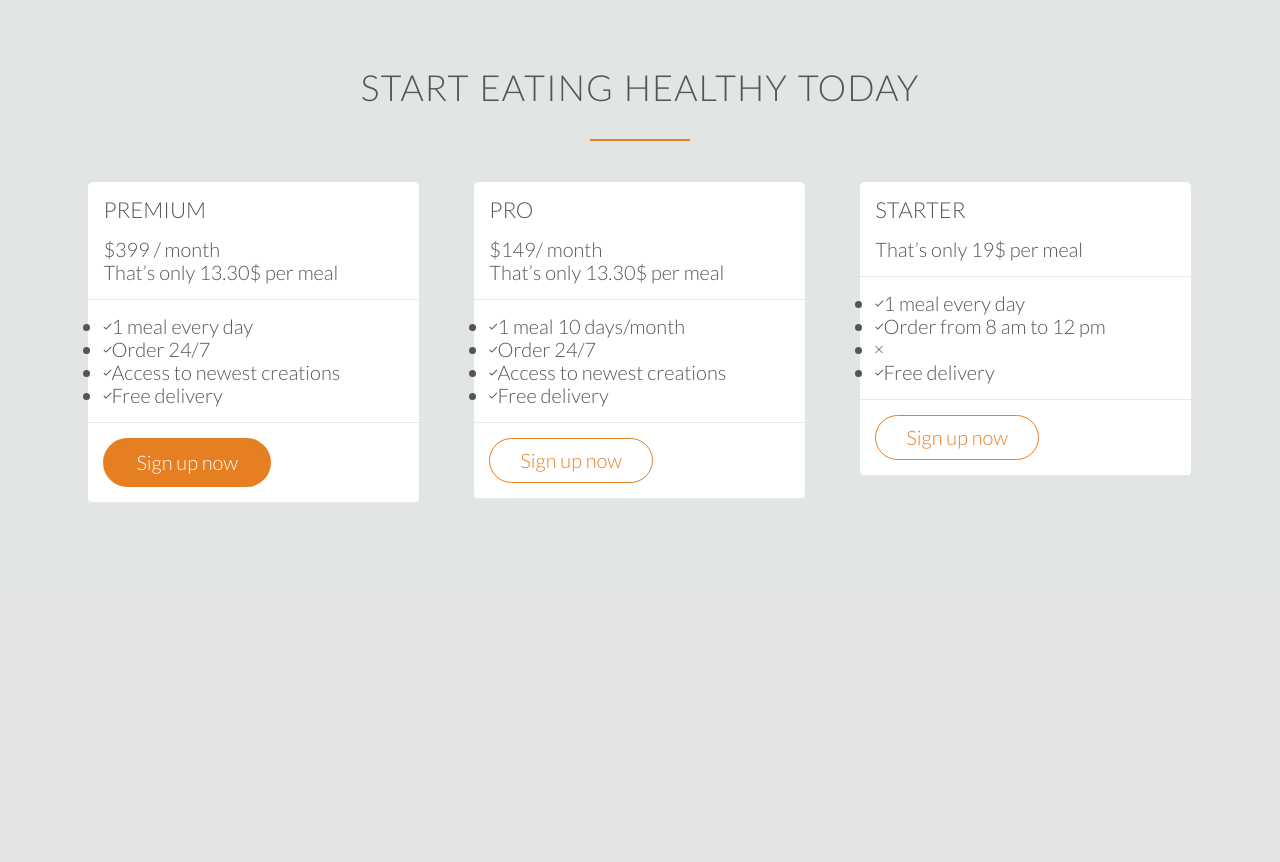
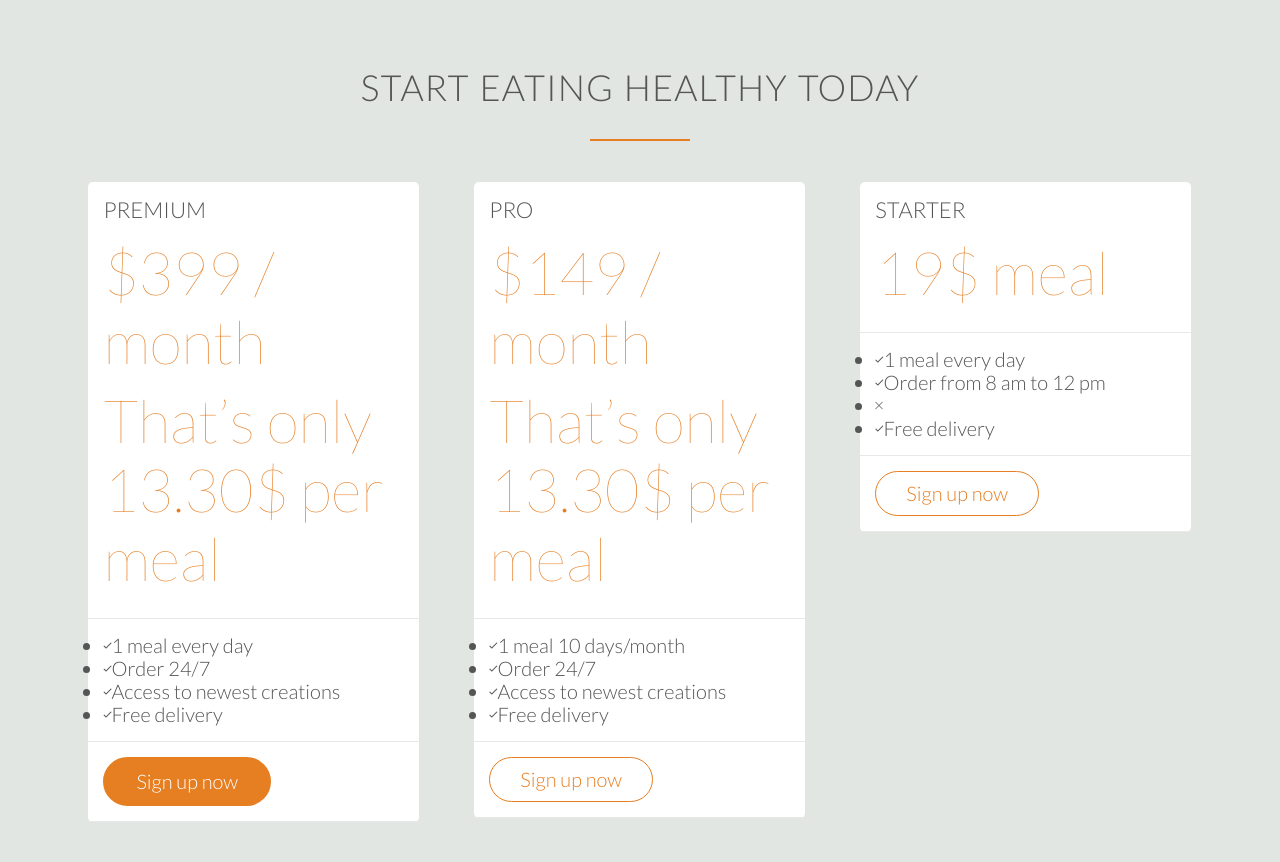
Before and after one commit to coderkarma/omnifood, a PHP site: page / in a window 1280 px wide. Shown: the part 3931-4793 px from the top of the page. Before the commit the page ends 4433 px from the top, so only its background shows below. Run offline with PHP 8.4, Linux system fonts and the light colour scheme; some web fonts are replaced.

Commit message:
omnifood project

```diff
--- a/index.html
+++ b/index.html
@@ -276,7 +276,7 @@
             <div class="plan-box">
                 <div>
                     <h3>Premium</h3>
-                    <p class="plan-price">$399 / month</p>
+                    <p class="plan-price">$399 <span>/ month</span></p>
                     <p class="plan-price per meal">That’s only 13.30$ per meal</p>
                 </div>
                 <div>
@@ -298,7 +298,7 @@
             <div class="plan-box">
                 <div>
                     <h3>Pro</h3>
-                    <p class="plan-price">$149/ month</p>
+                    <p class="plan-price">$149 <span>/ month</span></p>
                     <p class="plan-price per meal">That’s only 13.30$ per meal</p>
                 </div>
                 <div>
@@ -321,7 +321,7 @@
                 <div>
                     <h3>Starter</h3>
                     <p class="plan-price"></p>
-                    <p class="plan-price per meal" >That’s only 19$ per meal</p>
+                    <p class="plan-price per meal" >19$ <span>meal</span></p>
                 </div>
                 <div>
                     <ul>
--- a/resources/css/style.css
+++ b/resources/css/style.css
@@ -427,12 +427,22 @@ cite img {
 
 .plan-box div {
     padding: 15px;
-    border-bottom: 1px solid #e8e8e8
+    border-bottom: 1px solid #e8e8e8;
 
 }
 
-.plan-price-meal {
+.plan-price {
     font-size: 300%;
     margin-bottom: 10px;
+    font-weight: 100;
+    color: #e67e22;
+}
 
+.plan-price-span {
+    font-size: 30%;
+    font-weight: 300;
 }
+
+.plan-price-meal {
+    font-size: 80%;
+}
```
